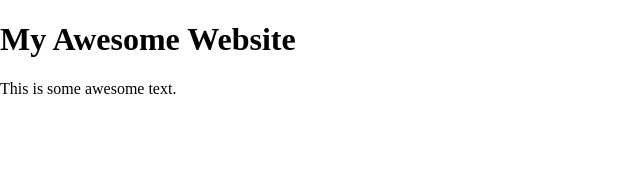
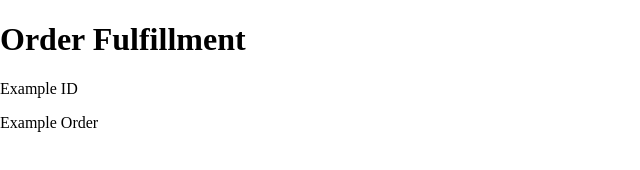
Before and after one commit to CTECH-IT/partner-shopping-project-hmm, a plain HTML site: page order-management.html in a window 1280 px wide. Shown: the whole page, without its empty margins (0-640 px from the left). Drawn offline with nearby package versions, Linux system fonts and the light colour scheme.

Commit message:
added order output

```diff
--- a/order-management.html
+++ b/order-management.html
@@ -17,9 +17,18 @@
 
 <body>
   <header>
-    <h1 class="page-title">My Awesome Website</h1>
-    <p>This is some awesome text.</p>
+
   </header>
+
+  <body>
+    <h1 id="page-title">Order Fulfillment</h1>
+    <div id="order-container">
+      <div id="temp-example-element">
+        <p class="identifier">Example ID</p>
+        <p class="product-order">Example Order</p>
+      </div>
+    </div>
+  </body>
 
   <script src="scripts/main.js"></script>
 </body>
```
